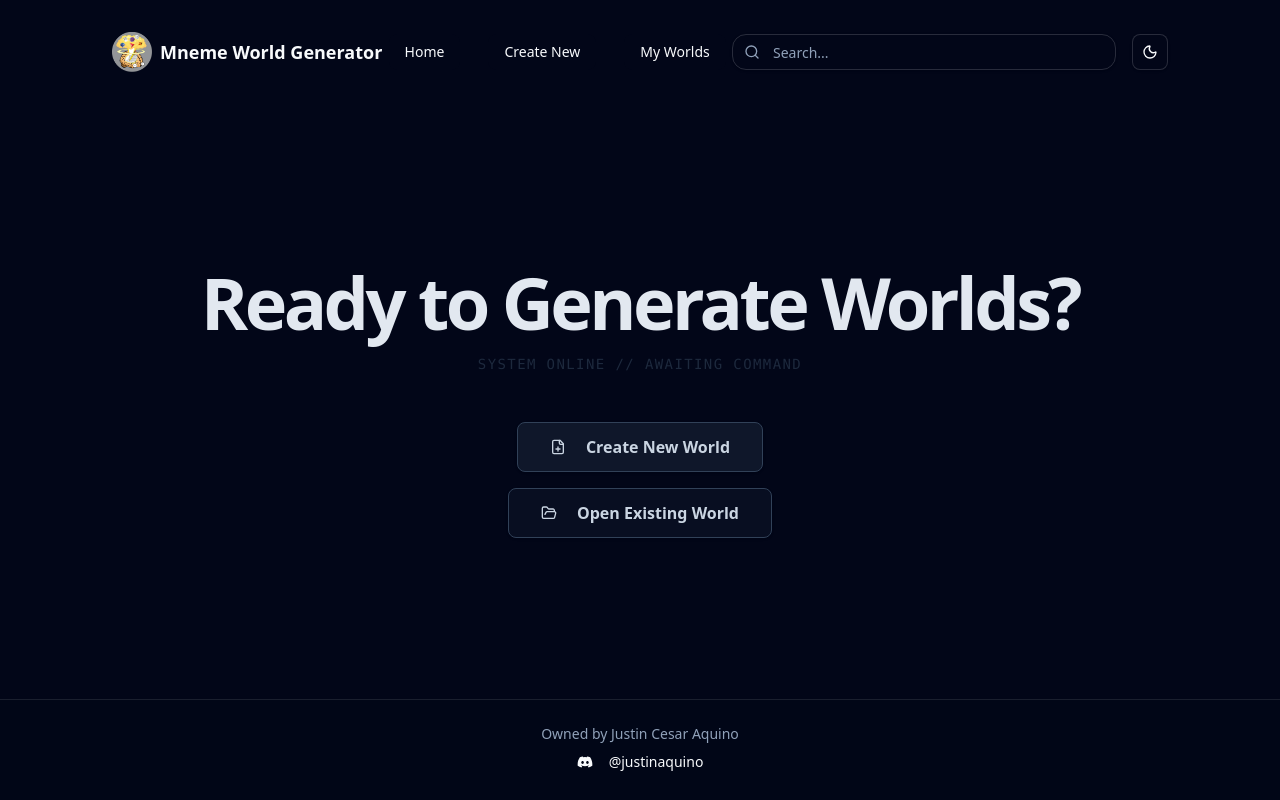
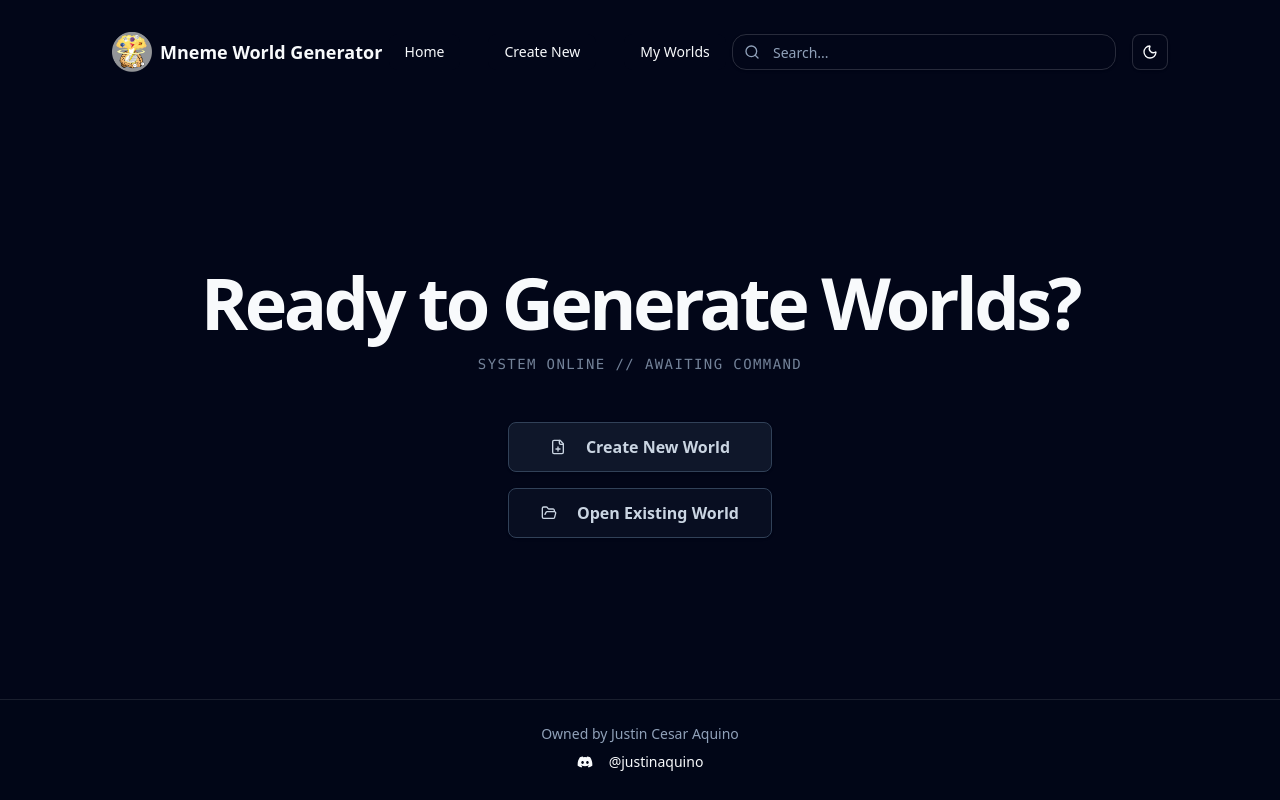
Before and after one commit to StevenTiu22/mneme-world-generator-pwa, a React (Vite) app: page / in a window 1280 px wide. Built offline with nearby package versions, Linux system fonts and the light colour scheme.

Commit message:
Fix bugs in home page

```diff
--- a/src/pages/Home.tsx
+++ b/src/pages/Home.tsx
@@ -5,24 +5,19 @@ import { FilePlus, FolderOpen } from "lucide-react";
 export function Home() {
   return (
     <div className="relative flex flex-col items-center justify-center text-center animate-in fade-in duration-1000">
-      <h1 className="text-5xl font-extrabold tracking-tighter md:text-7xl text-slate-200 [text-shadow:0_0_15px_hsl(var(--primary)),0_0_40px_hsl(var(--primary))]">
+      <h1 className="text-5xl font-extrabold tracking-tighter md:text-7xl text-foreground [text-shadow:0_0_15px_hsl(var(--primary)),0_0_40px_hsl(var(--primary))]">
         Ready to Generate Worlds?
       </h1>
 
-      <p className="mt-4 mb-12 font-mono text-sm uppercase tracking-widest text-secondary">
+      <p className="mt-4 mb-12 font-mono text-sm uppercase tracking-widest text-muted-foreground dark:text-muted-foreground/80">
         System Online // Awaiting Command
       </p>
 
       <div className="flex flex-col items-center gap-4">
-        {/*
-          UPDATED: "Create New World" button.
-          - Removed variant="ghost".
-          - Added custom background, border, and hover styles.
-        */}
         <Button
           asChild
           size="lg"
-          className="w-auto px-8 py-6 text-base font-semibold bg-slate-800/50 border border-slate-700 text-slate-300 transition-colors hover:border-accent hover:text-accent"
+          className="w-full max-w-xs px-8 py-6 text-base font-semibold bg-slate-800/50 border border-slate-700 text-slate-300 transition-colors hover:border-accent hover:text-accent"
         >
           <Link to="/create-new">
             <FilePlus className="mr-3 h-5 w-5" />
@@ -30,11 +25,10 @@ export function Home() {
           </Link>
         </Button>
 
-        {/* "Open Existing World" button for reference */}
         <Button
           asChild
           size="lg"
-          className="w-auto px-8 py-6 text-base font-semibold bg-slate-900/50 border border-slate-700 text-slate-300 transition-colors hover:border-slate-500 hover:text-white"
+          className="w-full max-w-xs px-8 py-6 text-base font-semibold bg-slate-900/50 border border-slate-700 text-slate-300 transition-colors hover:border-slate-500 hover:text-white"
         >
           <Link to="/my-worlds">
             <FolderOpen className="mr-3 h-5 w-5" />
```
